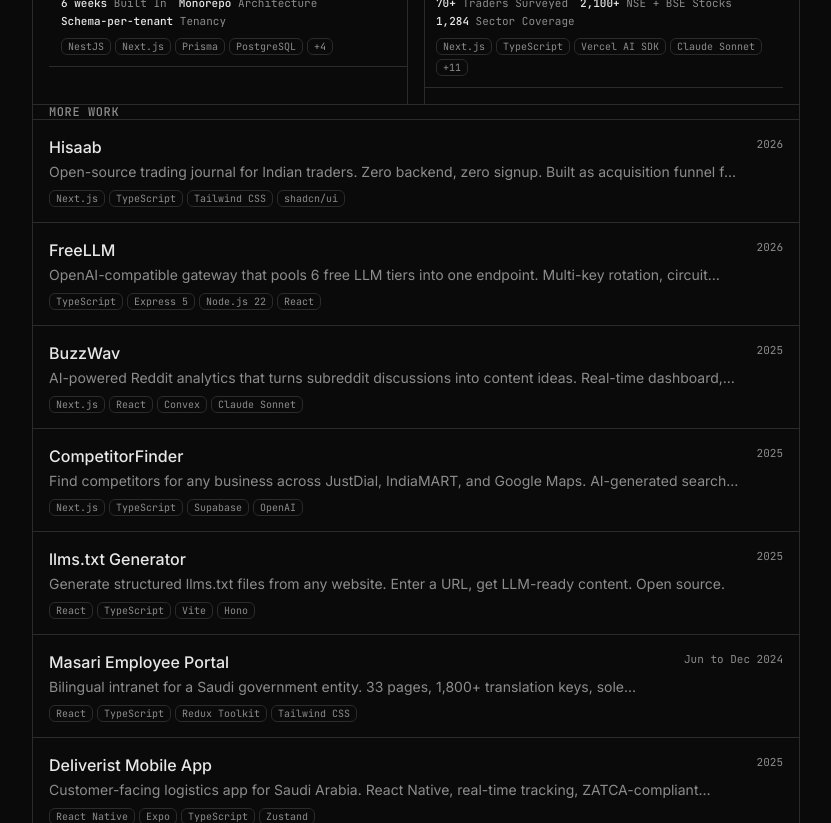
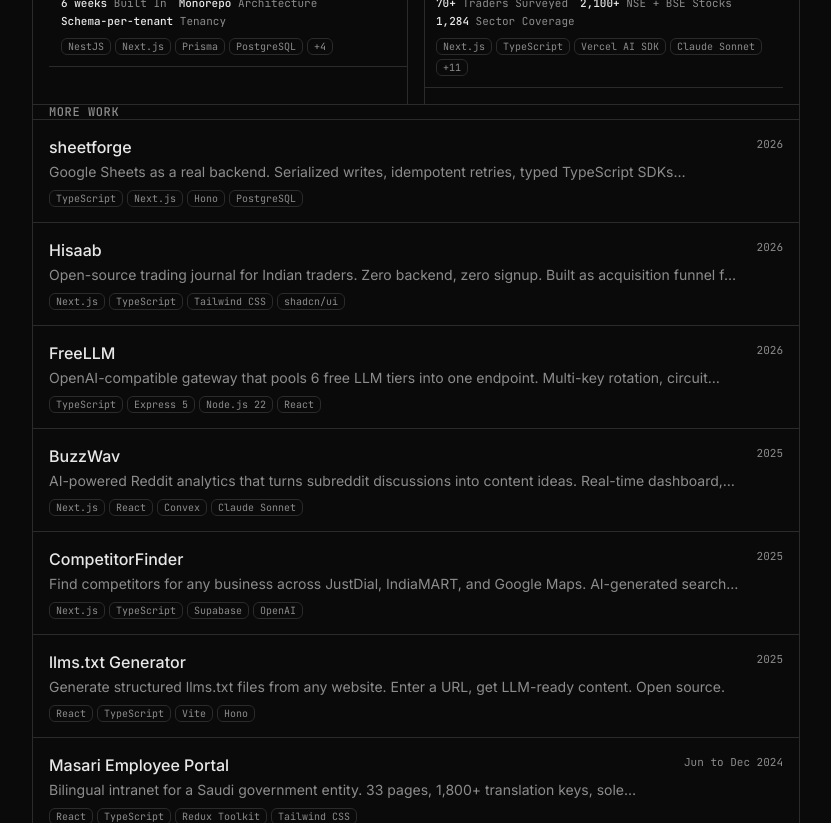
Before and after one commit to Devansh-365/devanshtiwari.com, a Next.js app: page /work in a window 1280 px wide. Shown: the part 940-1763 px from the top of the page, without its empty margins (224-1055 px from the left). Built offline with nearby package versions, Linux system fonts and the light colour scheme.

Commit message:
add sheetforge to work projects

```diff
--- a/features/work/data/projects.ts
+++ b/features/work/data/projects.ts
@@ -237,6 +237,46 @@
     ],
   },
   {
+    slug: "sheetforge",
+    title: "sheetforge",
+    status: "in-progress",
+    oneLiner:
+      "Google Sheets as a real backend. Serialized writes, idempotent retries, typed TypeScript SDKs generated live from your sheet's headers.",
+    role: "Solo Builder",
+    company: "Side Project",
+    period: "2026",
+    githubUrl: "https://github.com/Devansh-365/sheetforge",
+    highlights: [
+      "Per-sheet write queue with Postgres advisory-lock fencing turns Google Sheets into a serializable backend. 50 parallel POSTs land as 50 ordered rows, every time.",
+      "Idempotency via partial unique index on (sheet_id, idempotency_key). Network flakes never double-write.",
+      "Typed TypeScript SDK generated live from the sheet's header row. Literal unions inferred from sample cells. Compiler catches drift when you rename a column.",
+      "Upstash REST adapter written alongside the ioredis one so the same code runs on Cloudflare Workers later. Core packages ship MIT, npm-publishable.",
+    ],
+    problem:
+      "Google Sheets is the default backend for indie MVPs. Fast to iterate, free to host, shareable by link. Except the Sheets API has a documented concurrency bug: two parallel values.append calls can resolve to the same target row and one silently overwrites the other. Four POSTs, three rows. Every 'Sheets as a backend' wrapper on the market (SheetDB, Sheety, NoCodeAPI) forwards your request straight to the broken primitive and inherits the bug. Fine for a demo. Not fine when your signup form catches an HN spike.",
+    whatIBuilt:
+      "A per-sheet write queue with Postgres-advisory-lock fencing. Every write goes through submitWrite, which inserts a ledger row (partial unique index on sheet plus idempotency key so retries dedupe) and pushes to the sheet's Redis stream. The processor takes a Postgres advisory lock keyed by the stream, runs the handler inside a transaction, and acks Redis only after commit. Crash mid-handler, the transaction rolls back, Redis redelivers the message, the idempotency key catches the replay. No token protocol. No lease clock skew. The second half of the product generates a typed TypeScript SDK from the sheet's header row: literal unions inferred from sample cells, compile-time drift detection when you rename a column. On top sits a Next.js 15 dashboard with Google OAuth, an Upstash REST adapter so the same code runs on Cloudflare Workers later, and a public 'slam 50 parallel writes' demo on the landing page that paints a 50-tile grid as writes land. Core packages (queue, codegen, sdk-ts) ship under MIT once the V0 concurrency acceptance demo passes.",
+    stats: [
+      { label: "Parallel Writes", value: "50 ordered" },
+      { label: "Row Drops", value: "0" },
+      { label: "OSS Packages", value: "MIT" },
+      { label: "Self-host", value: "60s" },
+    ],
+    tech: [
+      "TypeScript",
+      "Next.js",
+      "Hono",
+      "PostgreSQL",
+      "Drizzle ORM",
+      "Redis Streams",
+      "Upstash",
+      "Zod",
+      "Turborepo",
+      "Biome",
+      "Google Sheets API",
+    ],
+  },
+  {
     slug: "hisaab",
     title: "Hisaab",
     status: "shipped",
```
